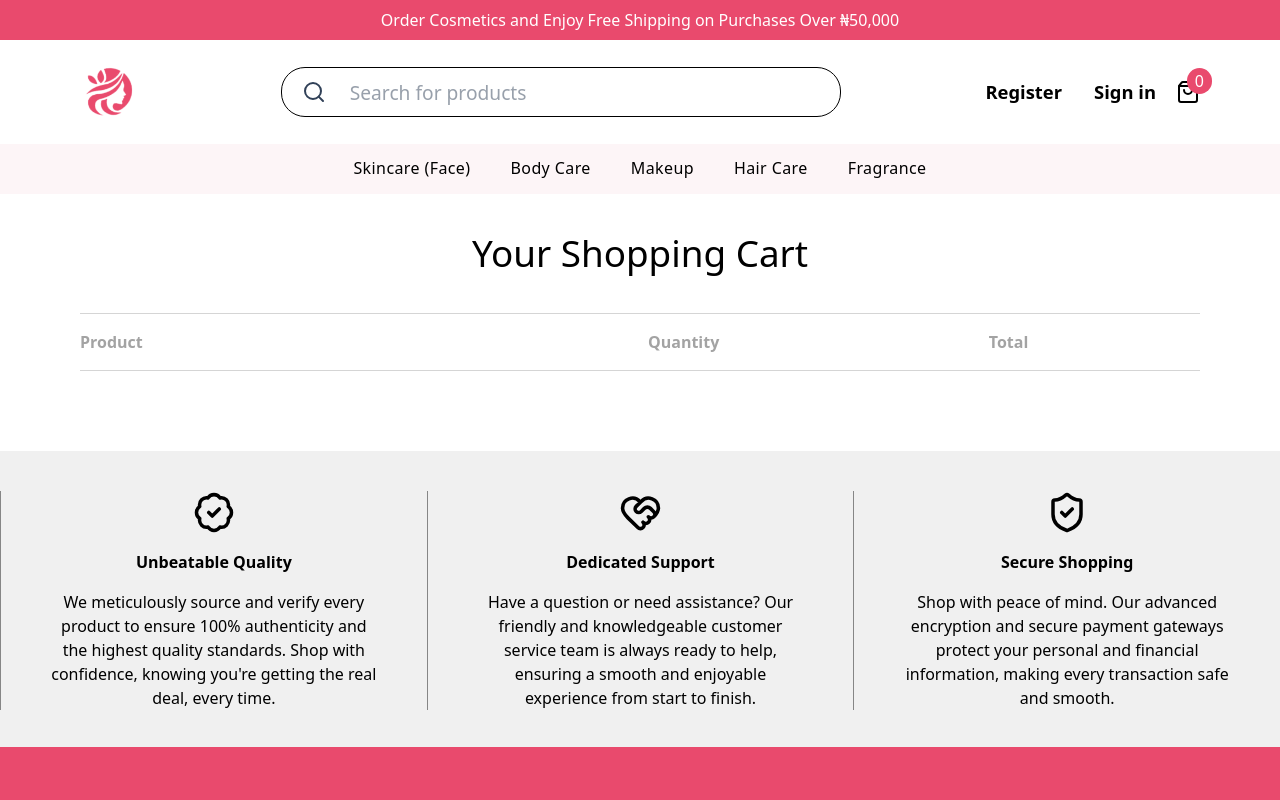
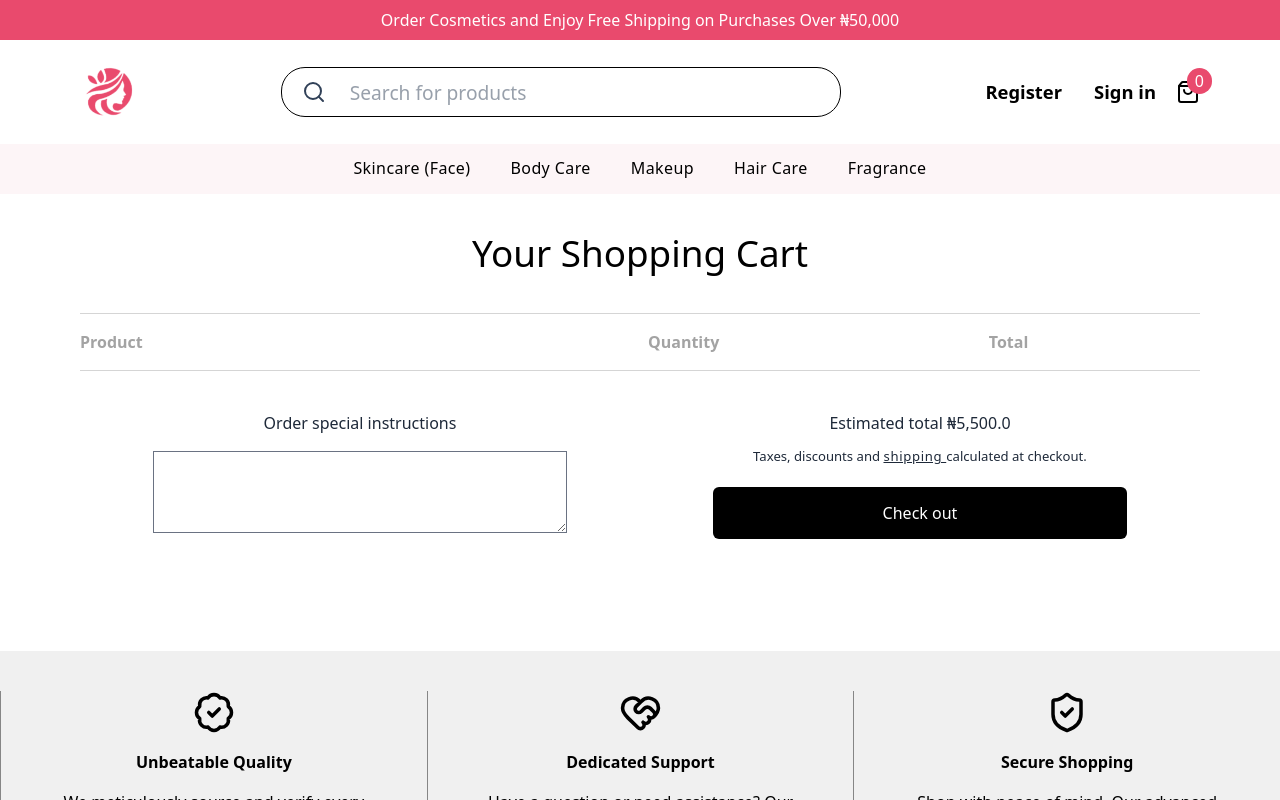
Before and after one commit to Jacbfrancis/debbies-beauty-store, a React (Vite) app: page /cart in a window 1280 px wide. Shown: the top 800 px of the page. Built offline with nearby package versions, Linux system fonts and the light colour scheme.

Commit message:
Implementesd UI special instructions in shopping cart page

```diff
--- a/src/components/CartItems.jsx
+++ b/src/components/CartItems.jsx
@@ -1,12 +1,17 @@
-import { Link } from "react-router-dom";
+import { useNavigate } from "react-router-dom";
 import { useCart } from "../store/useCart";
+import { useCartMenu } from "../store/useCartMenuStore";
 
 function CartItems() {
+  const navigate = useNavigate();
+
   const cart = useCart((state) => state.cart);
   const removeFromCart = useCart((state) => state.removeFromCart);
   const increaseQuantity = useCart((state) => state.increaseQuantity);
   const decreaseQuantity = useCart((state) => state.decreaseQuantity);
   const updateQuantity = useCart((state) => state.updateQuantity);
+
+  const closeCartMenu = useCartMenu((state) => state.closeCartMenu);
 
   const totalPrice = cart.reduce((acc, item) => {
     const totalItems = item.price * item.quantity;
@@ -97,19 +102,22 @@ function CartItems() {
           <p>₦{totalPrice.toLocaleString()}</p>
         </span>
         <div className="flex justify-center items-center gap-5 mt-5">
-          <Link
-            to="/cart"
+          <button
+            onClick={() => navigate("/")}
             className="bg-[#000] text-center text-[#fff] w-[50%] px-7 py-3.5 rounded-md"
           >
             Check Out
-          </Link>
+          </button>
 
-          <Link
-            to="/cart"
+          <button
+            onClick={() => {
+              navigate("/cart");
+              closeCartMenu();
+            }}
             className="bg-[#e94a6d] text-center text-[#fff] w-[50%] px-7.5 py-3.5 rounded-md"
           >
             View Cart
-          </Link>
+          </button>
         </div>
       </div>
     </>
--- a/src/components/ShoppingCart.jsx
+++ b/src/components/ShoppingCart.jsx
@@ -13,6 +13,8 @@ function ShoppingCart() {
       <h2 className="text-[2.3rem] text-center font-medium my-8">
         Your Shopping Cart
       </h2>
+
+      {/* Shopping  Cart for Mobile */}
 
       {cart.map((cartItem) => (
         <div
@@ -77,6 +79,7 @@ function ShoppingCart() {
         </div>
       ))}
 
+      {/* Shopping  Cart for Desktop */}
       <div className="hidden lg:block">
         <ul className="text-[#a3a3a3] font-bold border-[#bcbcbc9e] border-b-1 border-t-1 py-4 grid-cols-10 gap-4 lg:grid">
           <li className="col-span-5">Product</li>
@@ -158,6 +161,27 @@ function ShoppingCart() {
           ))}
         </div>
       </div>
+
+      {/* Special Instructons & Total Price */}
+      <div className="mt-10 flex flex-col justify-around items-sartt lg:flex-row">
+        <div className="w-full mb-8 lg:text-center lg:w-[37%]">
+          <p className="text-gray-800 mb-4">Order special instructions</p>
+          <textarea className="border-gray-500 border-1 w-full px-3 py-4"></textarea>
+        </div>
+
+        <div className="text-center text-gray-800 w-full lg:w-[37%]">
+          <h3 className="mb-3">Estimated total ₦5,500.0</h3>
+          <p className="text-[0.82rem] mb-5">
+            Taxes, discounts and{" "}
+            <span className="underline tracking-wider"> shipping </span>{" "}
+            calculated at checkout.
+          </p>
+
+          <button className="bg-[#000] text-center text-[#fff] w-full px-7 py-3.5 rounded-md">
+            Check out
+          </button>
+        </div>
+      </div>
     </div>
   );
 }
--- a/src/store/useCart.jsx
+++ b/src/store/useCart.jsx
@@ -38,6 +38,7 @@ export const useCart = create(
           ),
         })),
     }),
+
     { name: "cart-storage" }
   )
 );
```
